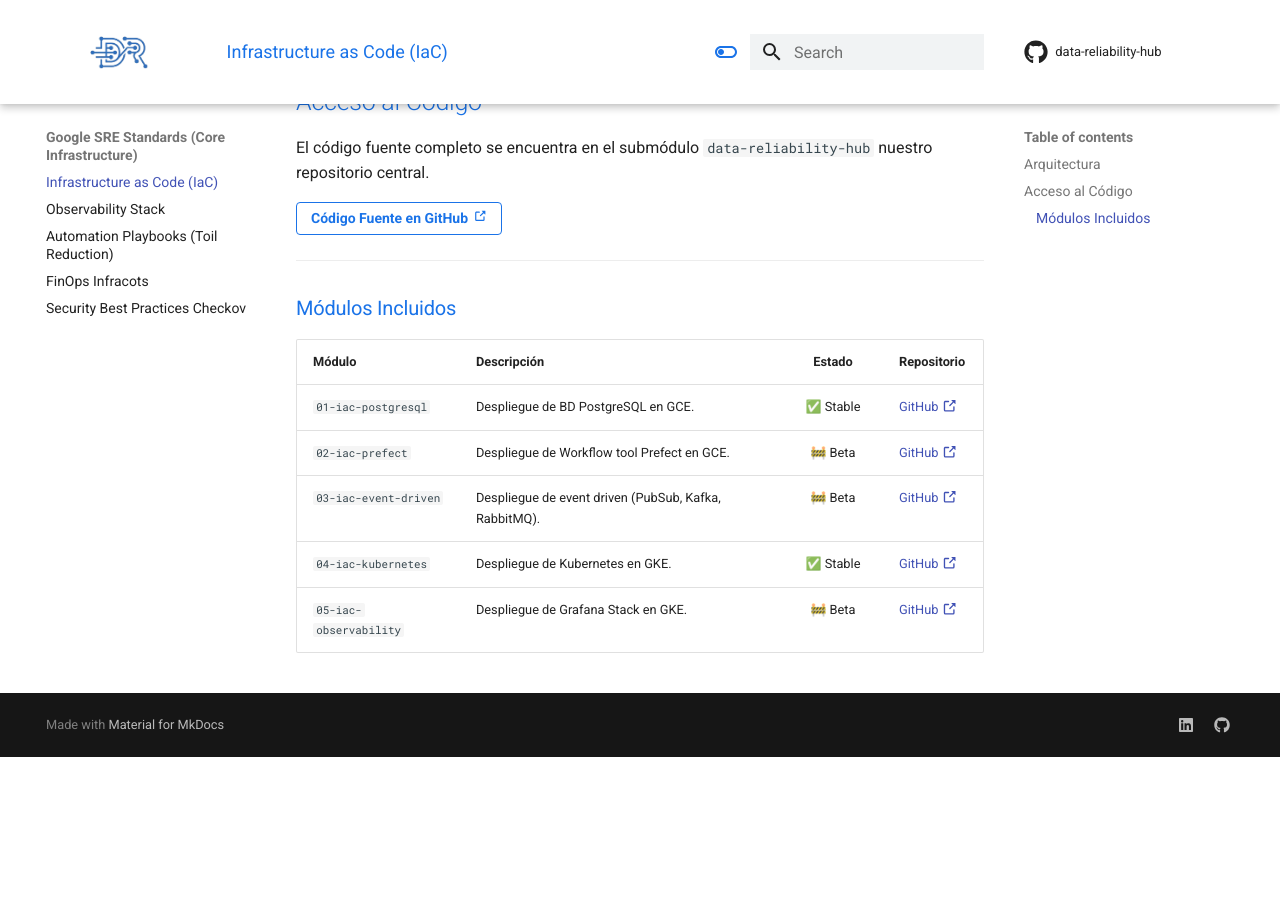
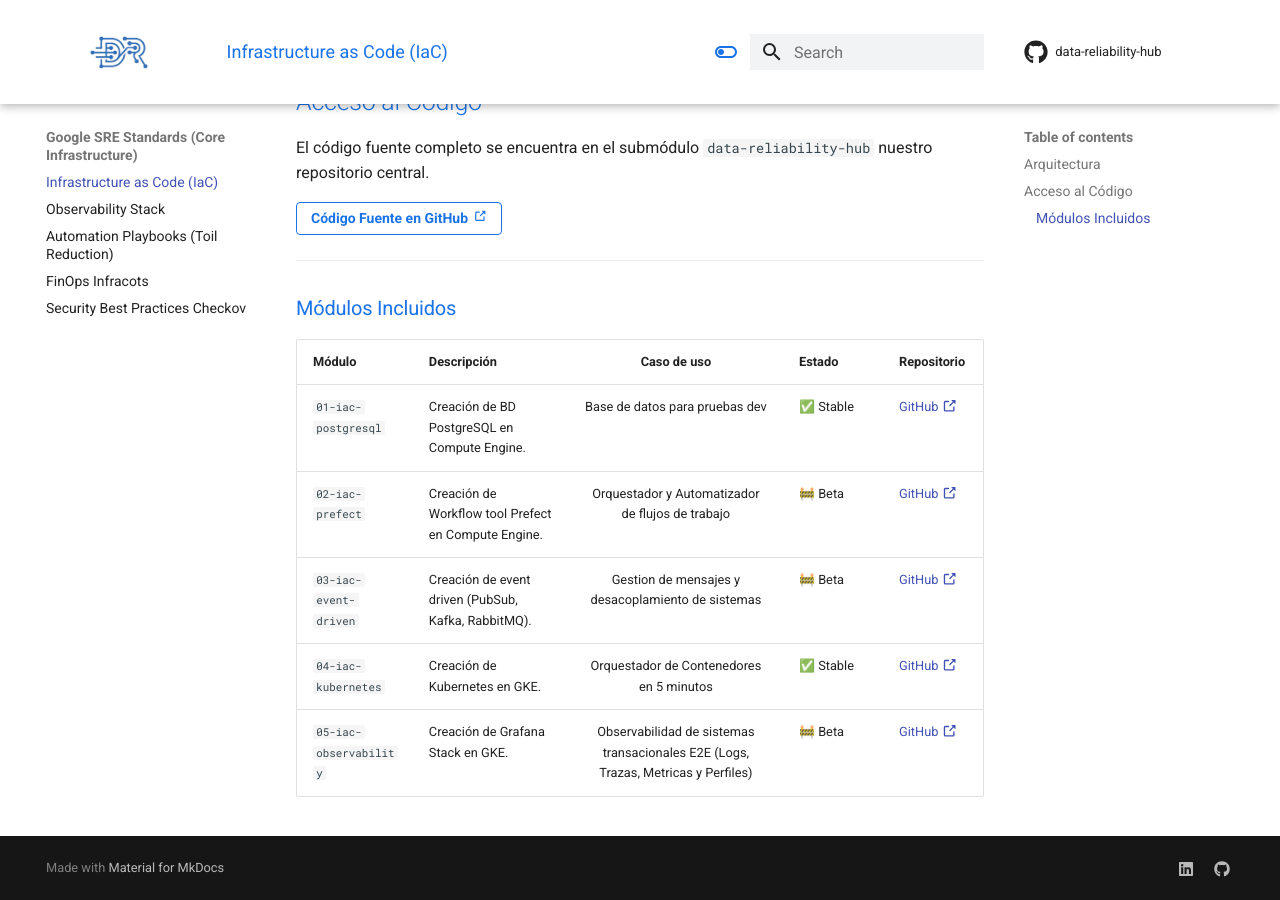
Before and after one commit to mcatalangt/data-reliability-hub, an MkDocs documentation site: the page built from docs/modules/sre/iac.md, in a window 1280 px wide and 900 px high, scrolled down 600 px. Built offline with MkDocs 1.6.1 and Material for MkDocs 9.7.7, drawn with Linux system fonts in a browser that asks for light colours; comment, search, counter and statistics services are not loaded; before the commit the page ends 1357 px from its top, so only the background shows below that.

```diff
--- a/docs/modules/sre/iac.md
+++ b/docs/modules/sre/iac.md
@@ -20,10 +20,10 @@
 
 ### Módulos Incluidos
 
-| Módulo | Descripción | Estado | Repositorio |
-| :--- | :--- | :---: | :--- |
-| `01-iac-postgresql` | Despliegue de BD PostgreSQL en GCE. | ✅ Stable | [GitHub :octicons-link-external-16:](https://github.com/mcatalangt/data-reliability-hub/tree/main/01-iac-postgresql) |
-| `02-iac-prefect` | Despliegue de Workflow tool Prefect en GCE. | 🚧 Beta | [GitHub :octicons-link-external-16:](https://github.com/mcatalangt/data-reliability-hub/tree/main/02-iac-prefect) |
-| `03-iac-event-driven` | Despliegue de event driven (PubSub, Kafka, RabbitMQ). | 🚧 Beta | [GitHub :octicons-link-external-16:](https://github.com/mcatalangt/data-reliability-hub/tree/main/03-iac-event-driven) |
-| `04-iac-kubernetes` | Despliegue de Kubernetes en GKE. | ✅ Stable | [GitHub :octicons-link-external-16:](https://github.com/mcatalangt/data-reliability-hub/tree/main/04-iac-kubernetes) |
-| `05-iac-observability` | Despliegue de Grafana Stack en GKE. | 🚧 Beta | [GitHub :octicons-link-external-16:](https://github.com/mcatalangt/data-reliability-hub/tree/main/05-iac-observability) |
+| Módulo | Descripción | Caso de uso |Estado | Repositorio |
+| :--- | :--- | :---: | :--- | :--- |
+| `01-iac-postgresql` | Creación de BD PostgreSQL en Compute Engine. | Base de datos para pruebas dev | ✅ Stable | [GitHub :octicons-link-external-16:](https://github.com/mcatalangt/data-reliability-hub/tree/main/01-iac-postgresql) |
+| `02-iac-prefect` | Creación de Workflow tool Prefect en  Compute Engine. | Orquestador y Automatizador de flujos de trabajo| 🚧 Beta | [GitHub :octicons-link-external-16:](https://github.com/mcatalangt/data-reliability-hub/tree/main/02-iac-prefect) |
+| `03-iac-event-driven` | Creación de event driven (PubSub, Kafka, RabbitMQ). |Gestion de mensajes y desacoplamiento de sistemas| 🚧 Beta | [GitHub :octicons-link-external-16:](https://github.com/mcatalangt/data-reliability-hub/tree/main/03-iac-event-driven) |
+| `04-iac-kubernetes` | Creación de Kubernetes en GKE. | Orquestador de Contenedores en 5 minutos| ✅ Stable | [GitHub :octicons-link-external-16:](https://github.com/mcatalangt/data-reliability-hub/tree/main/04-iac-kubernetes) |
+| `05-iac-observability` | Creación de Grafana Stack en GKE. | Observabilidad de sistemas transacionales E2E (Logs, Trazas, Metricas y Perfiles)| 🚧 Beta | [GitHub :octicons-link-external-16:](https://github.com/mcatalangt/data-reliability-hub/tree/main/05-iac-observability) |
```
